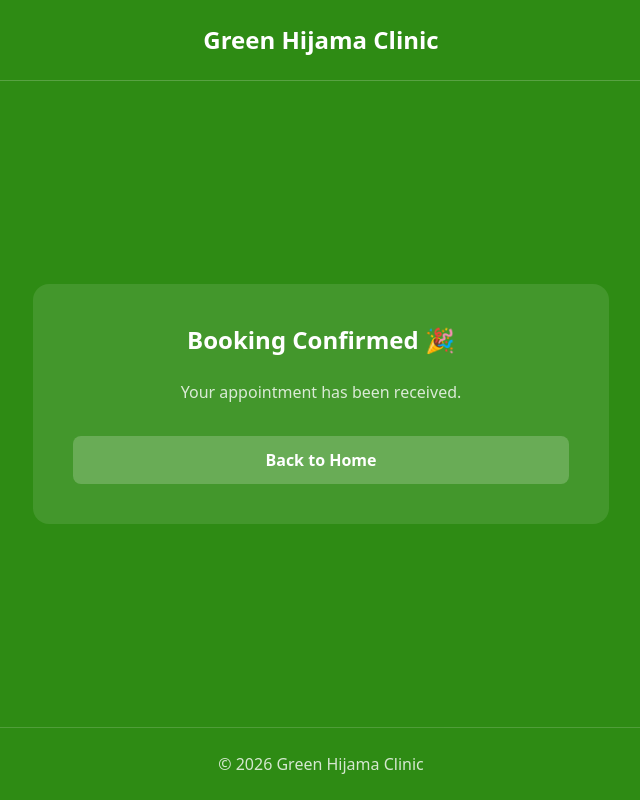
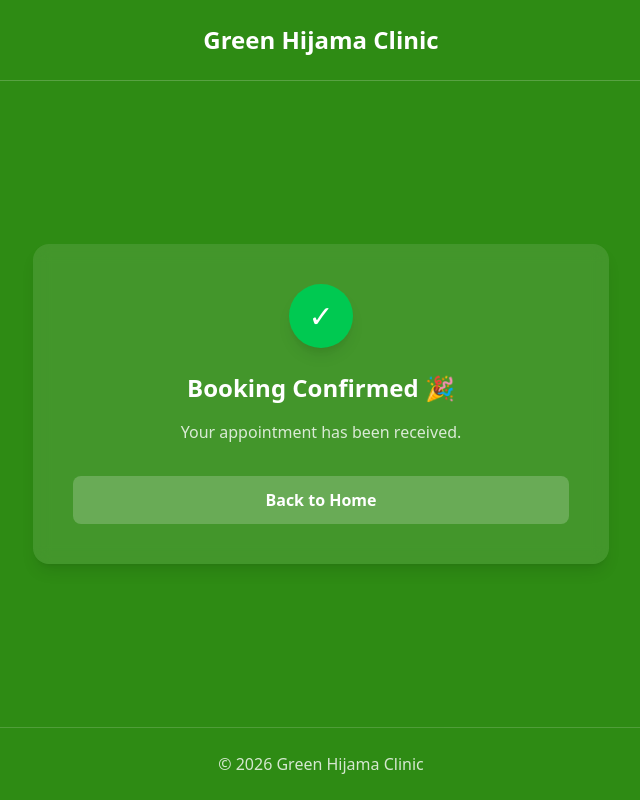
Before and after one commit to Aafiyah-Digital/hijama-frontend, a Next.js app: page /green-hijama/confirmation in a window 1280 px wide. Shown: the whole page, without its empty margins (319-959 px from the left). Built offline with nearby package versions, Linux system fonts and the light colour scheme.

Commit message:
feat: add booking success checkmark to confirmation page

```diff
--- a/app/green-hijama/confirmation/page.tsx
+++ b/app/green-hijama/confirmation/page.tsx
@@ -11,27 +11,39 @@ export default function ConfirmationPage() {
   }, []);
 
   return (
-    <div className="w-full max-w-xl bg-white/10 rounded-2xl p-10 text-center">
-      <h2 className="text-2xl font-bold mb-6">
+    <div className="w-full max-w-xl bg-white/10 rounded-2xl p-10 text-center shadow-lg backdrop-blur">
+      {/* Success Checkmark */}
+
+      <div className="flex justify-center mb-6">
+        <div className="w-16 h-16 rounded-full bg-green-500 flex items-center justify-center text-white text-3xl shadow-lg">
+          ✓
+        </div>
+      </div>
+
+      {/* Title */}
+
+      <h2 className="text-2xl font-bold mb-4 text-white">
         Booking Confirmed 🎉
       </h2>
 
-      <p className="text-white/80 mb-8">
-        Your appointment has been received.
-      </p>
+      <p className="text-white/80 mb-8">Your appointment has been received.</p>
+
+      {/* Calendar Button */}
 
       {id && (
         <a
           href={`/api/bookings/${id}/ics`}
-          className="block mx-auto bg-white text-black px-6 py-3 rounded-lg font-semibold mb-4"
+          className="block w-full bg-white text-black px-6 py-3 rounded-lg font-semibold mb-4 hover:opacity-90 transition"
         >
           📅 Add to Calendar
         </a>
       )}
 
+      {/* Back Button */}
+
       <a
         href="/green-hijama"
-        className="block mx-auto bg-white/20 text-white px-6 py-3 rounded-lg font-semibold mt-6"
+        className="block w-full bg-white/20 text-white px-6 py-3 rounded-lg font-semibold mt-2 hover:bg-white/30 transition"
       >
         Back to Home
       </a>
```
